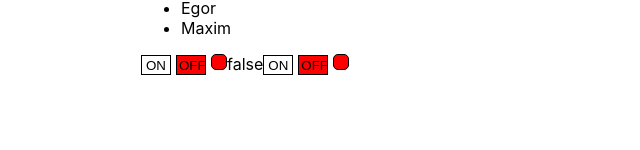
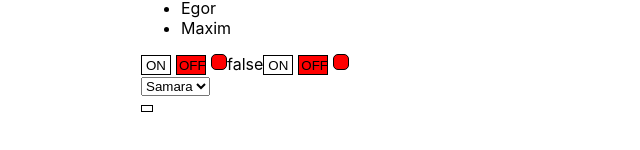
Before and after one commit to M4k4v3ll1/React-kabzda, a React (Create React App) app: page / in a window 1280 px wide. Shown: the part 306-456 px from the top of the page, without its empty margins (199-839 px from the left). Built offline with nearby package versions, Linux system fonts and the light colour scheme.

Commit message:
React-kabzda is updated to video 15: added <Select/> with stories and own select was wrote

```diff
--- a/src/App.tsx
+++ b/src/App.tsx
@@ -6,6 +6,7 @@ import {OnOff} from "./components/onOff/OnOff";
 import {UncontrolledAccordion} from "./components/uncontrolledAccordion/UncontrolledAccordion";
 import {Rating, RatingValueType} from "./components/rating/Rating";
 import {UncontrolledOnOff} from "./components/uncontrolledOnOff/UncontrolledOnOff";
+import {Select} from "./components/select/Select";
 
 type PageTitleProps = {
     title: string
@@ -47,6 +48,7 @@ function App() {
                 <UncontrolledOnOff onChange={setIsOn}/>{on.toString()}
                 <OnOff on={on} setIsOn={setIsOn}/>
             </div>
+            <Select value={'Orsk'} onChange={() => console.log('Let\'s fight)')} items={accordionBodyItems}/>
         </div>
     );
 }
--- /dev/null
+++ b/src/components/select/Select.module.css
@@ -0,0 +1,18 @@
+.select .main {
+    display: inline-block;
+    border: 1px solid black;
+    min-width: 10px;
+    min-height: 5px;
+}
+
+.items {
+    position: absolute;
+    border: 1px solid black;
+    padding: 5px;
+
+}
+
+.item.selected {
+    background-color: green;
+    color: white;
+}
--- a/src/components/select/Select.tsx
+++ b/src/components/select/Select.tsx
@@ -1,17 +1,83 @@
-import React, {FC} from 'react';
+import React, {FC, useState, KeyboardEvent, useEffect} from 'react';
 import {itemsType} from "../accordion/Accordion";
+import s from './Select.module.css'
+
 
 export type SelectPropsType = {
-    value: string
+    value?: string
     onChange: (value: string) => void
     items: itemsType[]
 }
 
 export const Select: FC<SelectPropsType> = ({value, onChange, items}) => {
+    const [isActive, setActive] = useState<boolean>(false)
+    const [hoveredValue, sethoveredValue] = useState<string | undefined>(value)
+    const selectedItem = items.find(i => i.value === value)
+    const hoveredItem = items.find(i => i.value === hoveredValue)
+    useEffect(() => {
+        sethoveredValue(value)
+    }, [value])
+    const onSpanClickHandler = () => {
+        setActive(!isActive)
+    }
+    const onItemClickHandler = (value: string) => {
+        onChange(value)
+        setActive(false)
+    }
+
+    const onKeyUpHandler = (e: KeyboardEvent<HTMLDivElement>) => {
+        if (e.key === 'ArrowUp' || e.key === 'ArrowDown') {
+            for (let i = 0; i < items.length; i++) {
+                if (items[i].value === hoveredValue) {
+                    const pretendentElement = e.key === 'ArrowUp'
+                        ? items[i - 1]
+                        : items[i + 1]
+                    if (pretendentElement) {
+                        onChange(pretendentElement.value)
+                        return
+                    }
+                }
+            }
+            if (!selectedItem) {
+                onChange(items[0].value)
+            }
+        }
+        if (e.key === 'Enter' || e.key === 'Escape') {
+            setActive(false)
+        }
+    }
+
     return (
-        <div>
-            {}
-            {items.map(i => <div>i.title</div>)}
-        </div>
+        <>
+            <select>
+                <option value="">Samara</option>
+                <option value="">Orsk</option>
+                <option value="">Pskov</option>
+            </select>
+            <div
+                className={s.select}
+                onKeyUp={onKeyUpHandler}
+                tabIndex={0}
+            >
+                <span className={s.main}
+                      onClick={onSpanClickHandler}
+                >
+                    {selectedItem && selectedItem.title}
+                </span>
+                {isActive &&
+                    <div className={s.items}>
+                        {items.map((i) =>
+                            <div
+                                className={s.item + ' ' + (hoveredItem === i ? s.selected : '')}
+                                key={i.value}
+                                onMouseEnter={() => sethoveredValue(i.value)}
+                                onClick={() => onItemClickHandler(i.value)}
+                            >
+                                {i.title}
+                            </div>)}
+                    </div>
+                }
+            </div>
+        </>
     )
 };
```
Also changed, not shown: 1 other file (tests, documents, lock files or other folders).
